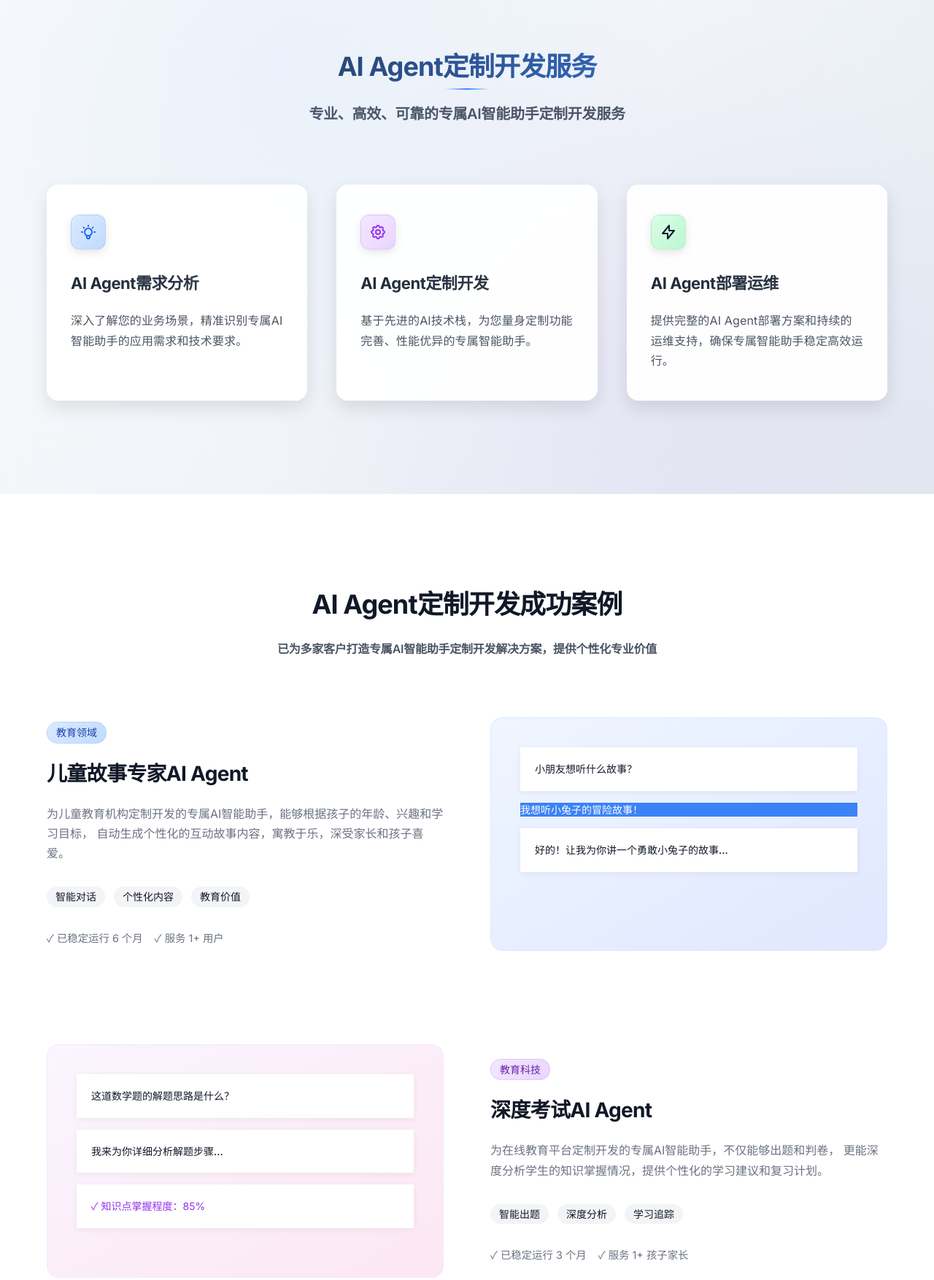
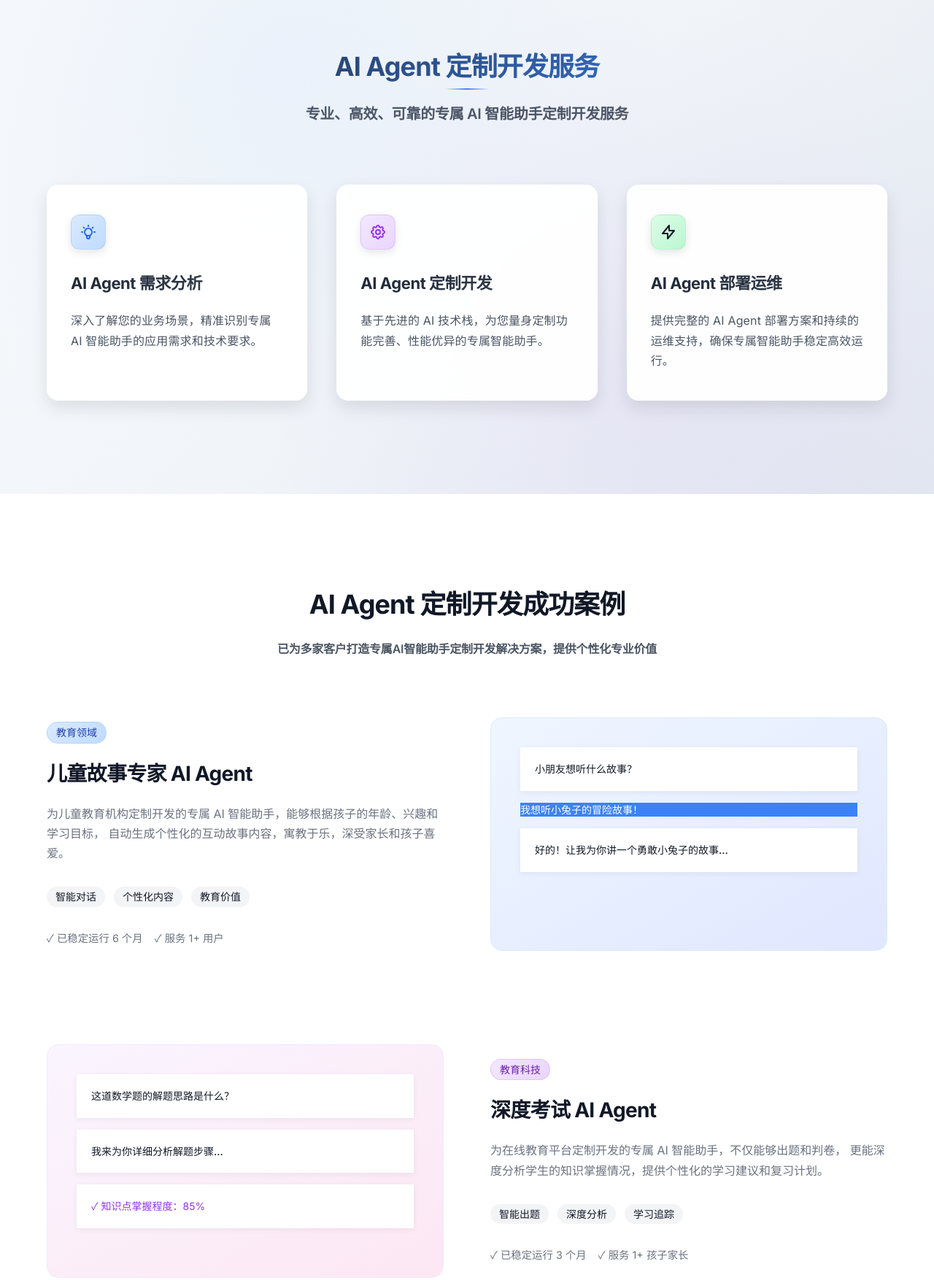
Before and after one commit to daoyuly/ai-deal, a plain HTML site: page index.html in a window 1280 px wide. Shown: the part 860-2614 px from the top of the page at 73% size. Drawn offline with Linux system fonts and the light colour scheme.

Commit message:
内容生成

```diff
--- a/index.html
+++ b/index.html
@@ -3,7 +3,7 @@
 <head>
     <meta charset="UTF-8">
     <meta name="viewport" content="width=device-width, initial-scale=1.0">
-    <title>AI Agent定制开发专家 - 专属智能助手解决方案 | AI智能战甲</title>
+    <title>AI Agent定制开发专家 - 专属智能助手解决方案 | AI 智能战甲</title>
     <meta name="description" content="专业AI Agent定制开发服务，为客户打造专属的智能工作生活战甲。完全定制化AI智能助手，从需求分析到部署运维，提供全流程专业服务。">
     <meta name="keywords" content="AI Agent定制开发,AI智能助手定制,专属AI Agent开发,AI Agent解决方案,智能助手定制服务,AI Agent完全定制,专属AI智能战甲,AI Agent定制专家,智能工作助手定制,AI生活助手开发">
     <link href="./output.css" rel="stylesheet">
@@ -44,8 +44,8 @@
             </h1>
 
             <p class="text-xl md:text-2xl text-gray-600 dark:text-gray-400 mb-12 max-w-3xl mx-auto leading-relaxed">
-                为您打造专属的智能工作生活战甲，完全定制化AI智能助手<br>
-                从需求分析到部署运维，提供全流程专业AI Agent定制开发服务
+                为您打造专属的智能工作生活战甲，完全定制化 AI 智能助手<br>
+                从需求分析到部署运维，提供全流程专业 AI Agent 定制开发服务
             </p>
 
             <div class="flex flex-col sm:flex-row gap-4 justify-center">
@@ -70,10 +70,10 @@
         <div class="max-w-6xl mx-auto">
             <div class="text-center mb-16">
                 <h2 class="text-3xl md:text-4xl font-bold mb-4">
-                    AI Agent定制开发服务
+                    AI Agent 定制开发服务
                 </h2>
                 <p class="text-xl text-gray-600 dark:text-gray-400">
-                    专业、高效、可靠的专属AI智能助手定制开发服务
+                    专业、高效、可靠的专属 AI 智能助手定制开发服务
                 </p>
             </div>
 
@@ -84,9 +84,9 @@
                             <path stroke-linecap="round" stroke-linejoin="round" stroke-width="2" d="M9.663 17h4.673M12 3v1m6.364 1.636l-.707.707M21 12h-1M4 12H3m3.343-5.657l-.707-.707m2.828 9.9a5 5 0 117.072 0l-.548.547A3.374 3.374 0 0014 18.469V19a2 2 0 11-4 0v-.531c0-.895-.356-1.754-.988-2.386l-.548-.547z"/>
                         </svg>
                     </div>
-                    <h3 class="text-xl font-semibold mb-4">AI Agent需求分析</h3>
+                    <h3 class="text-xl font-semibold mb-4">AI Agent 需求分析</h3>
                     <p class="text-gray-600 dark:text-gray-400 leading-relaxed">
-                        深入了解您的业务场景，精准识别专属AI智能助手的应用需求和技术要求。
+                        深入了解您的业务场景，精准识别专属 AI 智能助手的应用需求和技术要求。
                     </p>
                 </div>
 
@@ -97,9 +97,9 @@
                             <path stroke-linecap="round" stroke-linejoin="round" stroke-width="2" d="M15 12a3 3 0 11-6 0 3 3 0 016 0z"/>
                         </svg>
                     </div>
-                    <h3 class="text-xl font-semibold mb-4">AI Agent定制开发</h3>
+                    <h3 class="text-xl font-semibold mb-4">AI Agent 定制开发</h3>
                     <p class="text-gray-600 dark:text-gray-400 leading-relaxed">
-                        基于先进的AI技术栈，为您量身定制功能完善、性能优异的专属智能助手。
+                        基于先进的 AI 技术栈，为您量身定制功能完善、性能优异的专属智能助手。
                     </p>
                 </div>
 
@@ -109,9 +109,9 @@
                             <path stroke-linecap="round" stroke-linejoin="round" stroke-width="2" d="M13 10V3L4 14h7v7l9-11h-7z"/>
                         </svg>
                     </div>
-                    <h3 class="text-xl font-semibold mb-4">AI Agent部署运维</h3>
+                    <h3 class="text-xl font-semibold mb-4">AI Agent 部署运维</h3>
                     <p class="text-gray-600 dark:text-gray-400 leading-relaxed">
-                        提供完整的AI Agent部署方案和持续的运维支持，确保专属智能助手稳定高效运行。
+                        提供完整的 AI Agent 部署方案和持续的运维支持，确保专属智能助手稳定高效运行。
                     </p>
                 </div>
             </div>
@@ -123,7 +123,7 @@
         <div class="max-w-6xl mx-auto">
             <div class="text-center mb-16">
                 <h2 class="text-3xl md:text-4xl font-bold mb-4">
-                    AI Agent定制开发成功案例
+                    AI Agent 定制开发成功案例
                 </h2>
                 <p class="text-xl text-gray-600 dark:text-gray-400">
                     已为多家客户打造专属AI智能助手定制开发解决方案，提供个性化专业价值
@@ -136,9 +136,9 @@
                     <div class="inline-flex items-center px-3 py-1 rounded-full text-sm font-medium bg-blue-100 text-blue-800 dark:bg-blue-900/50 dark:text-blue-300 mb-4">
                         教育领域
                     </div>
-                    <h3 class="text-2xl font-bold mb-4">儿童故事专家AI Agent</h3>
+                    <h3 class="text-2xl font-bold mb-4">儿童故事专家 AI Agent</h3>
                     <p class="text-gray-600 dark:text-gray-400 mb-6 leading-relaxed">
-                        为儿童教育机构定制开发的专属AI智能助手，能够根据孩子的年龄、兴趣和学习目标，
+                        为儿童教育机构定制开发的专属 AI 智能助手，能够根据孩子的年龄、兴趣和学习目标，
                         自动生成个性化的互动故事内容，寓教于乐，深受家长和孩子喜爱。
                     </p>
                     <div class="flex flex-wrap gap-2 mb-6">
@@ -188,9 +188,9 @@
                     <div class="inline-flex items-center px-3 py-1 rounded-full text-sm font-medium bg-purple-100 text-purple-800 dark:bg-purple-900/50 dark:text-purple-300 mb-4">
                         教育科技
                     </div>
-                    <h3 class="text-2xl font-bold mb-4">深度考试AI Agent</h3>
+                    <h3 class="text-2xl font-bold mb-4">深度考试 AI Agent</h3>
                     <p class="text-gray-600 dark:text-gray-400 mb-6 leading-relaxed">
-                        为在线教育平台定制开发的专属AI智能助手，不仅能够出题和判卷，
+                        为在线教育平台定制开发的专属 AI 智能助手，不仅能够出题和判卷，
                         更能深度分析学生的知识掌握情况，提供个性化的学习建议和复习计划。
                     </p>
                     <div class="flex flex-wrap gap-2 mb-6">
@@ -211,17 +211,17 @@
         <div class="max-w-4xl mx-auto">
             <div class="text-center mb-16">
                 <h2 class="text-3xl md:text-4xl font-bold mb-4">
-                    AI Agent定制开发常见问题
+                    AI Agent 定制开发常见问题
                 </h2>
                 <p class="text-xl text-gray-600 dark:text-gray-400">
-                    关于专属AI智能助手定制开发的常见疑问
+                    关于专属 AI 智能助手定制开发的常见疑问
                 </p>
             </div>
 
             <div class="space-y-6">
                 <details class="bg-white dark:bg-gray-800 rounded-xl p-6 border border-gray-200 dark:border-gray-700">
                     <summary class="font-semibold text-lg cursor-pointer hover:text-blue-600 dark:hover:text-blue-400 transition-colors">
-                        AI Agent定制开发需要多长时间？
+                        AI Agent 定制开发需要多长时间？
                     </summary>
                     <div class="mt-4 text-gray-600 dark:text-gray-400 leading-relaxed">
                         开发周期取决于项目复杂度，一般简单的Agent需要2-4周，复杂的企业级应用可能需要6-12周。我们会在需求分析后提供详细的时间规划。
@@ -262,10 +262,10 @@
     <section id="contact" class="py-20 px-6">
         <div class="max-w-4xl mx-auto text-center">
             <h2 class="text-3xl md:text-4xl font-bold mb-4">
-                开始您的专属AI Agent定制开发项目
+                开始您的专属 AI Agent 定制开发项目
             </h2>
             <p class="text-xl text-gray-600 dark:text-gray-400 mb-12">
-                联系我们，获得专业的AI Agent定制开发专家服务，打造您的专属智能战甲
+                联系我们，获得专业的 AI Agent 定制开发专家服务，打造您的专属智能战甲
             </p>
 
             <!-- 社交媒体联系方式 -->
@@ -298,7 +298,7 @@
                             <path d="M283,365.72c4.57,0,9.13.07,13.69-.11-.28,7.81-1.15,15.6-1.64,23.4-.58,9.17-2.66,18.61-8.26,26.1-2.5-5.28-4.84-10.63-7.18-16a22.12,22.12,0,0,0,1.32-6.06C281.56,384,282.27,374.84,283,365.72Z" transform="translate(-256 -256)" style="fill:#fff"/><path d="M329.1,365.72q6.91,0,13.83,0c.7,9.09,1.42,18.18,2.08,27.27a21.67,21.67,0,0,0,1.32,6.15c-2.34,5.35-4.7,10.69-7.17,16-5.18-6.91-7.37-15.55-8.1-24S329.77,374.18,329.1,365.72Z" transform="translate(-256 -256)" style="fill:#fff"/><path d="M346.26,420.41q3.17-7,6.4-13.95c7.13,1.83,14.53.79,21.8,1.07-2.08,4.66-4.21,9.3-6.35,13.93C360.84,421.07,353.34,422.5,346.26,420.41Z" transform="translate(-256 -256)" style="fill:#fff"/></svg>
                     </div>
                     <h3 class="text-lg font-bold mb-2">小红书</h3>
-                    <p class="text-sm text-gray-600 dark:text-gray-400 mb-6">关注我们了解AI Agent案例</p>
+                    <p class="text-sm text-gray-600 dark:text-gray-400 mb-6">关注我们了解 AI Agent 案例</p>
                     <button class="bg-red-500 hover:bg-red-600 text-white px-8 py-3 rounded-full text-sm transition-colors mb-4">
                         关注账号
                     </button>
@@ -314,7 +314,7 @@
                         </svg>
                     </div>
                     <h3 class="text-lg font-bold mb-2">抖音</h3>
-                    <p class="text-sm text-gray-600 dark:text-gray-400 mb-6">观看AI Agent开发教程</p>
+                    <p class="text-sm text-gray-600 dark:text-gray-400 mb-6">观看 AI Agent 开发教程</p>
                     <button class="bg-gray-900 hover:bg-gray-800 text-white px-8 py-3 rounded-full text-sm transition-colors dark:bg-white dark:text-gray-900 dark:hover:bg-gray-100 mb-4">
                         关注账号
                     </button>
@@ -329,7 +329,7 @@
                         </svg>
                     </div>
                     <h3 class="text-lg font-bold mb-2">X</h3>
-                    <p class="text-sm text-gray-600 dark:text-gray-400 mb-6">关注我们获取AI技术动态</p>
+                    <p class="text-sm text-gray-600 dark:text-gray-400 mb-6">关注我们获取 AI Agent 技术动态</p>
                     <button class="bg-blue-500 hover:bg-blue-600 text-white px-8 py-3 rounded-full text-sm transition-colors mb-4">
                         关注账号
                     </button>
--- a/output.css
+++ b/output.css
@@ -485,7 +485,7 @@ section:first-of-type h1 {
 
 section:first-of-type p {
   margin-bottom: 3rem;
-  max-width: 42rem;
+  max-width: 44rem;
 }
 
 /* Services Section Spacing */
```
